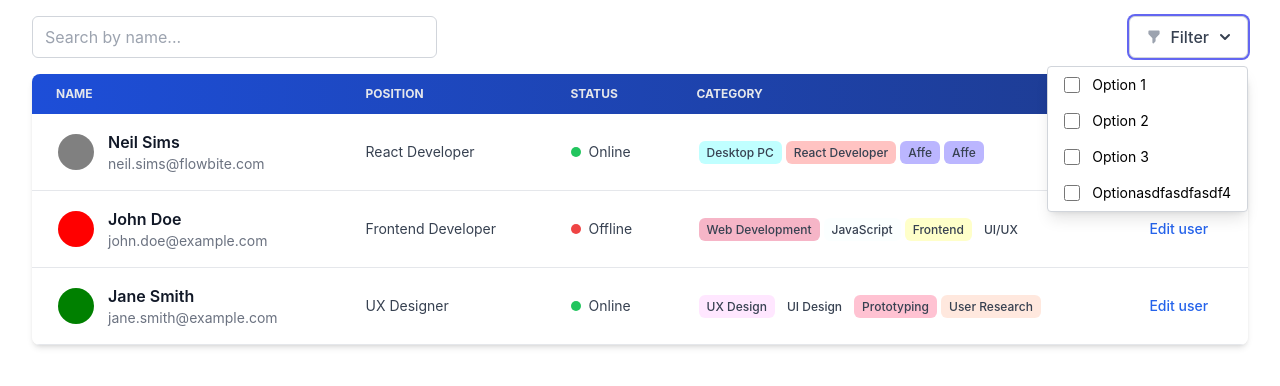
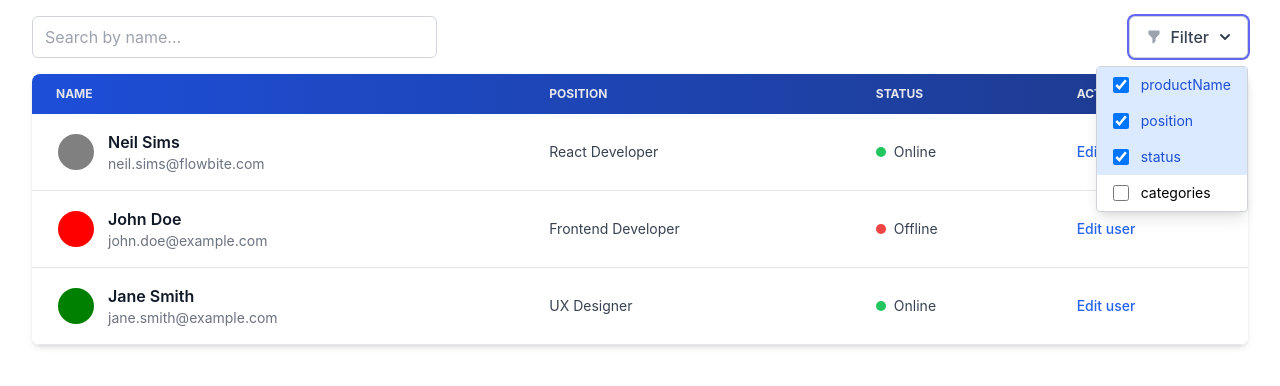
Before and after one commit to sweidner2001/BCN-2024SS-TeamWeiss-InfluenzaConnect, a React (Create React App) app in the folder sys-src/frontend/: page /findInfluencer in a window 1280 px wide. Both pictures are taken after a click on the button "Filter". Shown: the top 386 px of the page. Built offline with nearby package versions, Linux system fonts and the light colour scheme; the HTML template or start-up script is replaced by a standard one.

Commit message:
Anzeige-Filterung der Spalten

```diff
--- a/sys-src/frontend/src/components/input/InputMultiCheckboxDropdown.tsx
+++ b/sys-src/frontend/src/components/input/InputMultiCheckboxDropdown.tsx
@@ -3,16 +3,17 @@ import useHandleClickOutside from "../../functions/useHandleClickOutside";
 
 
 interface MultiSelectDropdownProps {
-    options: string[];
+    selectOptions: string[];
     label: string;
     onChange: (selectedOptions: string[]) => void; // Callback für Änderungen hinzufügen
+    initialSelectedOptions?: string[];
 }
 
-const MultiSelectDropdown: React.FC<MultiSelectDropdownProps> = ({ options, label, onChange }) => {
+const MultiSelectDropdown: React.FC<MultiSelectDropdownProps> = ({ selectOptions, label, onChange , initialSelectedOptions = []}) => {
 
     //_____________________ React-Hooks: _______________________
     const [isDropdownOpen, setIsDropdownOpen] = useState(false);
-    const [selectedOptions, setSelectedOptions] = useState<string[]>([]);
+    const [selectedOptions, setSelectedOptions] = useState<string[]>(initialSelectedOptions);
     const dropdownRef = useRef<HTMLDivElement>(null);
 
 
@@ -73,10 +74,10 @@ const MultiSelectDropdown: React.FC<MultiSelectDropdownProps> = ({ options, labe
                 // <div className="absolute left-1/2 transform -translate-x-1/2 mt-2 bg-white border border-gray-300 rounded shadow-lg z-10 min-w-min">
                 <div className="absolute  mt-2 right-0  bg-white border border-gray-300 rounded shadow-lg z-10 min-w-min">
                     <ul>
-                        {options.map((option, index) => (
+                        {selectOptions.map((option) => (
 
                             // Eintrag einfärben, wenn er ausgewählt wurde
-                            <li key={index} onClick={() => handleOptionToggle(option)}
+                            <li key={option} onClick={() => handleOptionToggle(option)}
                                 className={`px-4 py-2 hover:bg-gray-100 cursor-pointer flex items-center text-sm
                                             ${selectedOptions.includes(option) ? 'bg-blue-100 text-blue-700' : ''}`}>
                                 {/* Checkbox */}
--- a/sys-src/frontend/src/components/input/InputMultiSelectDropdown.tsx
+++ b/sys-src/frontend/src/components/input/InputMultiSelectDropdown.tsx
@@ -1,4 +1,4 @@
-import React, {useState, useEffect, useRef} from 'react';
+import React, {useState, useRef} from 'react';
 import InputLabel from "./InputLabel";
 import ErrorField from "./ErrorField";
 import {useController, UseControllerProps} from "react-hook-form";
@@ -50,7 +50,7 @@ const InputMultiSelectDropdown: React.FC<InputMultiSelectDropdownProps> = ({cont
     // Event-Handler, wenn auf ein List-Element geklickt wird
     const handleSelectOption = (option: string) => {
 
-        let newSelectedOptions :string[] = [];
+        let newSelectedOptions :string[];
 
         // Wenn das Element schon selektiert wurde, dann Auswahl wieder aufheben:
         if (selectedOptions.includes(option)) {
--- a/sys-src/frontend/src/components/pages/InfluencerOverview.tsx
+++ b/sys-src/frontend/src/components/pages/InfluencerOverview.tsx
@@ -422,68 +422,49 @@ const InfluencerOverview2: React.FC = () => {
             categories: ['UX Design', 'UI Design', 'Prototyping', 'User Research'],
         },
     ];
+
+
+
+    //___________________ Suchleiste ___________________
     const [data, setData] = useState(initialData);
     const [searchTerm, setSearchTerm] = useState('');
-    const [selectedColumns, setSelectedColumns] = useState({
-        productName: true,
-        position: true,
-        status: true,
-        categories: true,
-    });
-    const [dropdownOpen, setDropdownOpen] = useState(false);
 
     const handleSearchChange = (event: React.ChangeEvent<HTMLInputElement>) => {
         setSearchTerm(event.target.value);
-    };
-
-    const toggleDropdown = () => {
-        setDropdownOpen(!dropdownOpen);
-    };
-
-    const handleColumnToggle = (column: string) => {
-        setSelectedColumns(prevState => ({
-            ...prevState,
-            // [column]: !prevState[column],
-        }));
     };
 
     const filteredData = data.filter(item =>
         item.productName.toLowerCase().includes(searchTerm.toLowerCase())
     );
 
-    const [selectedOptions, setSelectedOptions] = useState<string[]>([]);
+
+
+    //__________________ Filterung der Spalten ___________________
+    const options = ['productName', 'position', 'status', 'categories'];
+    const initialSelectedOptions = ['productName', 'position', 'status'];
+    const [selectedColumns, setSelectedColumns] = useState<string[]>(initialSelectedOptions);
 
     // Funktion zum Behandeln von Änderungen der ausgewählten Optionen
     const handleDropdownChange = (selectedOptions: string[]) => {
-        setSelectedOptions(selectedOptions);
-        // Hier können Sie die ausgewählten Optionen verwenden, wenn sich etwas ändert
-        console.log(selectedOptions);
+        setSelectedColumns(selectedOptions);
     };
 
-    // Optionen für das Dropdown
-    const options = ['Option 1', 'Option 2', 'Option 3', 'Optionasdfasdfasdf4'];
+
 
 
     return (
         <div className="max-w-full mx-auto mt-4 px-4 sm:px-6 lg:px-8">
             <div className="flex justify-between mb-4">
+
+                {/* Suchfunktion */}
                 <div className="w-1/3">
-                    <input
-                        type="text"
-                        placeholder="Search by name..."
-                        className="w-full px-3 py-2 border border-gray-300 rounded-md"
-                        value={searchTerm}
-                        onChange={handleSearchChange}
-                    />
+                    <input type="text" placeholder="Search by name..." className="w-full px-3 py-2 border border-gray-300 rounded-md"
+                        value={searchTerm} onChange={handleSearchChange} />
                 </div>
 
-                <InputMultiCheckboxDropdown
-                    options={options}
-                    label="Filter"
-                    onChange={handleDropdownChange}
-                />
+                {/* Spaltenfilter */}
+                <InputMultiCheckboxDropdown selectOptions={options} label="Filter" onChange={handleDropdownChange} initialSelectedOptions={initialSelectedOptions}/>
 
-                {/*<InputMultiCheckboxDropdown options={["Spalte 1", "Spalte 2"]}/>*/}
             </div>
 
 
@@ -492,22 +473,22 @@ const InfluencerOverview2: React.FC = () => {
                     <table className="w-full text-sm text-left text-gray-700">
                         <thead className="text-xs text-gray-200 uppercase bg-gradient-to-r from-blue-700 to-blue-900">
                         <tr>
-                            {selectedColumns.productName && (
+                            {selectedColumns.includes('productName') && (
                                 <th scope="col" className="px-6 py-3">
                                     Name
                                 </th>
                             )}
-                            {selectedColumns.position && (
+                            {selectedColumns.includes('position') && (
                                 <th scope="col" className="px-6 py-3">
                                     Position
                                 </th>
                             )}
-                            {selectedColumns.status && (
+                            {selectedColumns.includes('status') && (
                                 <th scope="col" className="px-6 py-3">
                                     Status
                                 </th>
                             )}
-                            {selectedColumns.categories && (
+                            {selectedColumns.includes('categories') && (
                                 <th scope="col" className="px-6 py-3">
                                     Category
                                 </th>
@@ -523,7 +504,7 @@ const InfluencerOverview2: React.FC = () => {
                                 key={index}
                                 className="bg-white border-b hover:bg-gray-50"
                             >
-                                {selectedColumns.productName && (
+                                {selectedColumns.includes('productName') && (
                                     <th
                                         scope="row"
                                         className="flex items-center px-6 py-4 text-gray-900 whitespace-nowrap"
@@ -543,12 +524,12 @@ const InfluencerOverview2: React.FC = () => {
                                         </div>
                                     </th>
                                 )}
-                                {selectedColumns.position && (
+                                {selectedColumns.includes('position') && (
                                     <td className="px-6 py-4">
                                         {item.position}
                                     </td>
                                 )}
-                                {selectedColumns.status && (
+                                {selectedColumns.includes('status') && (
                                     <td className="px-6 py-4">
                                         <div className="flex items-center">
                                             <div
@@ -558,7 +539,7 @@ const InfluencerOverview2: React.FC = () => {
                                         </div>
                                     </td>
                                 )}
-                                {selectedColumns.categories && (
+                                {selectedColumns.includes('categories') && (
                                     <td className="px-6 py-4">
                                         {item.categories.map(
                                             (category, i) => (
```
